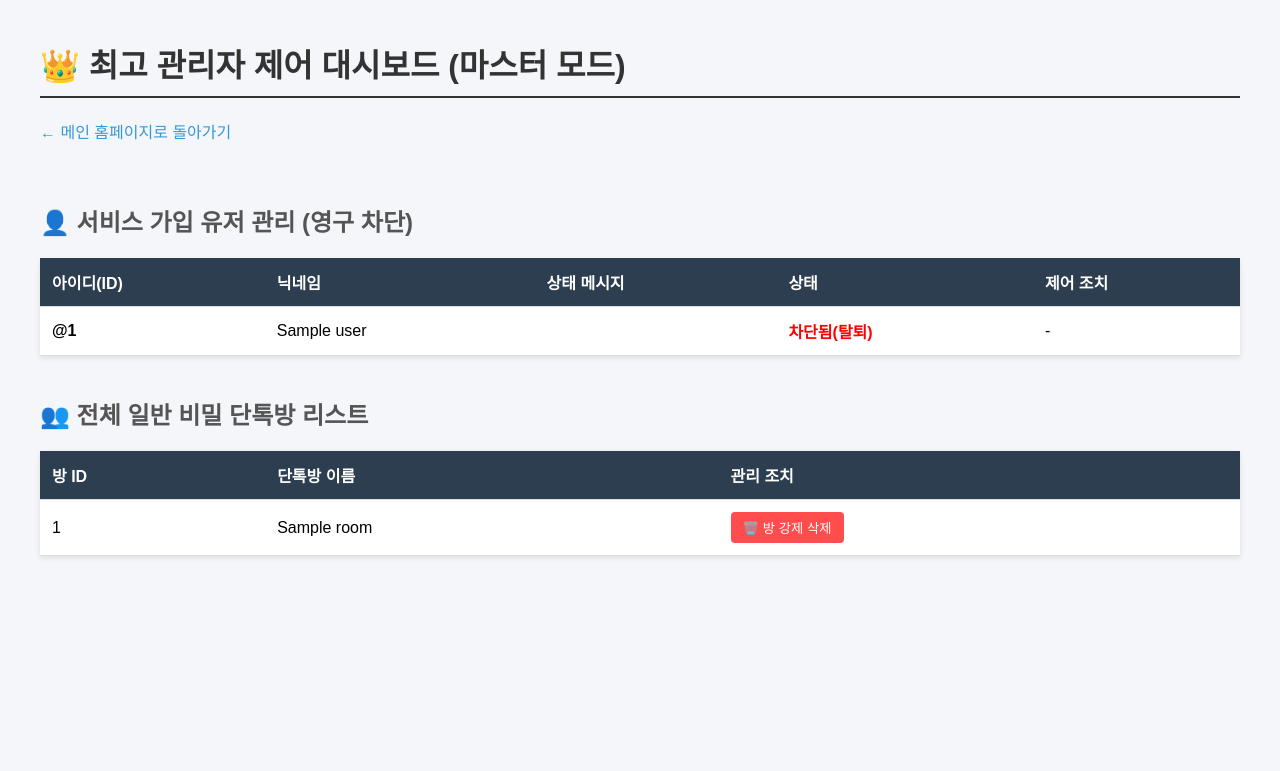
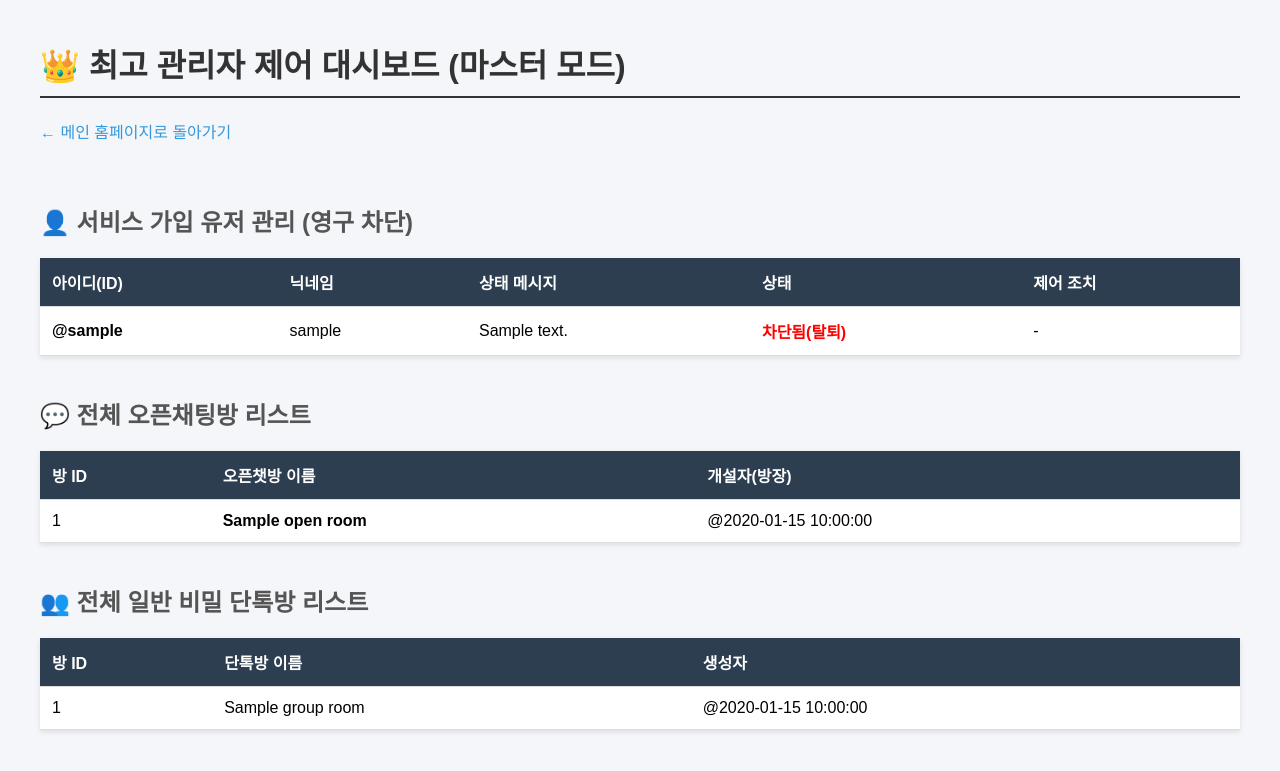
Before and after one commit to twinkelglue/App, a Flask app: template templates/admin_dashboard.html in a window 1280 px wide. Shown: the top 771 px of the page. Run offline with Flask 3, Linux system fonts and the light colour scheme; the template is opened without the code that fills it: most values are stand-ins (such as "Sample title", 1, 10 or a date in 2020); some libraries are stand-ins or nearby versions.

Commit message:
Update admin_dashboard.html

```diff
--- a/templates/admin_dashboard.html
+++ b/templates/admin_dashboard.html
@@ -38,20 +38,19 @@
         <tbody>
             {% for u in all_users %}
             <tr>
-                <!-- u[0]=username, u[1]=nickname, u[2]=bio, u[3]=is_active 순서 매칭 -->
-                <td><strong>@{{ u[0] }}</strong></td>
-                <td>{{ u[1] }}</td>
-                <td>{{ u[2] if u[2] else '' }}</td>
+                <td><strong>@{{ u.username }}</strong></td>
+                <td>{{ u.nickname }}</td>
+                <td>{{ u.bio if u.bio else '' }}</td>
                 <td>
-                    {% if u[3] %}
+                    {% if u.is_active %}
                         <span class="status-active">정상 활동중</span>
                     {% else %}
                         <span class="status-banned">차단됨(탈퇴)</span>
                     {% endif %}
                 </td>
                 <td>
-                    {% if u[3] %}
-                    <form action="/admin/ban_user/{{ u[0] }}" method="POST" onsubmit="return confirm('이 유저를 정말 서비스에서 영구 추방하시겠습니까? 로그인과 모든 활동이 차단됩니다.');">
+                    {% if u.is_active %}
+                    <form action="/admin/ban_user/{{ u.username }}" method="POST" onsubmit="return confirm('이 유저를 정말 서비스에서 영구 추방하시겠습니까?');">
                         <button type="submit" class="btn-danger">🚫 즉시 차단</button>
                     </form>
                     {% else %}
@@ -63,27 +62,43 @@
         </tbody>
     </table>
 
-    <!-- 2. 모든 일반 단톡방 관리 섹션 -->
+    <!-- 2. 모든 오픈채팅방 관리 섹션 -->
+    <h2>💬 전체 오픈채팅방 리스트</h2>
+    <table>
+        <thead>
+            <tr>
+                <th>방 ID</th>
+                <th>오픈챗방 이름</th>
+                <th>개설자(방장)</th>
+            </tr>
+        </thead>
+        <tbody>
+            {% for r in open_rooms %}
+            <tr>
+                <td>{{ r.id }}</td>
+                <td><strong>{{ r.title }}</strong></td>
+                <td>@{{ r.created_by }}</td>
+            </tr>
+            {% endfor %}
+        </tbody>
+    </table>
+
+    <!-- 3. 모든 일반 단톡방 관리 섹션 -->
     <h2>👥 전체 일반 비밀 단톡방 리스트</h2>
     <table>
         <thead>
             <tr>
                 <th>방 ID</th>
                 <th>단톡방 이름</th>
-                <th>관리 조치</th>
+                <th>생성자</th>
             </tr>
         </thead>
         <tbody>
-            {% for g in my_rooms %}
+            {% for g in group_rooms %}
             <tr>
-                <!-- g[0]=id, g[1]=room_name 순서 매칭 -->
-                <td>{{ g[0] }}</td>
-                <td>{{ g[1] }}</td>
-                <td>
-                    <form action="/admin/delete_group/{{ g[0] }}" method="POST" onsubmit="return confirm('이 비밀 단톡방을 강제 삭제하시겠습니까?');">
-                        <button type="submit" class="btn-danger">🗑️ 방 강제 삭제</button>
-                    </form>
-                </td>
+                <td>{{ g.id }}</td>
+                <td>{{ g.room_name }}</td>
+                <td>@{{ g.created_by }}</td>
             </tr>
             {% endfor %}
         </tbody>
```
